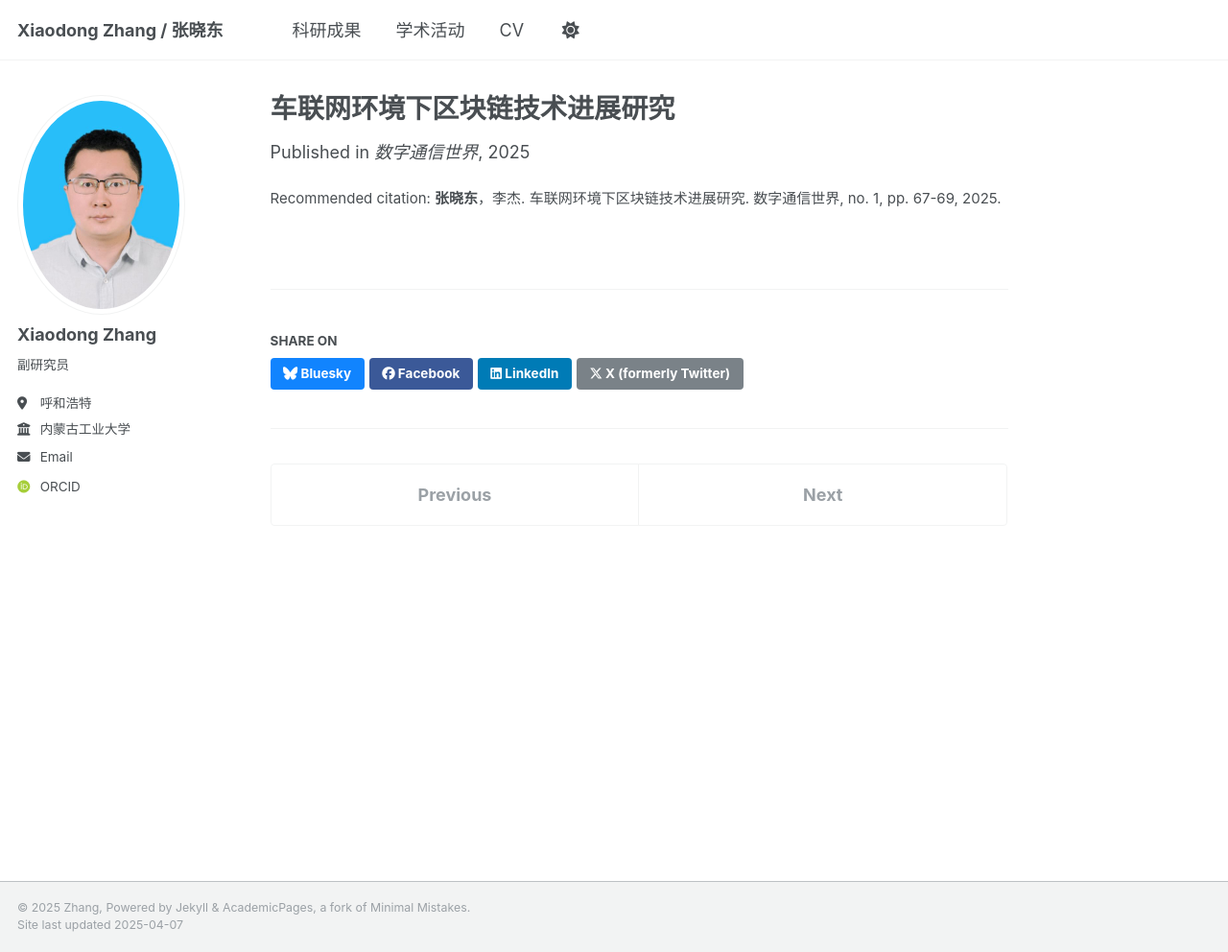
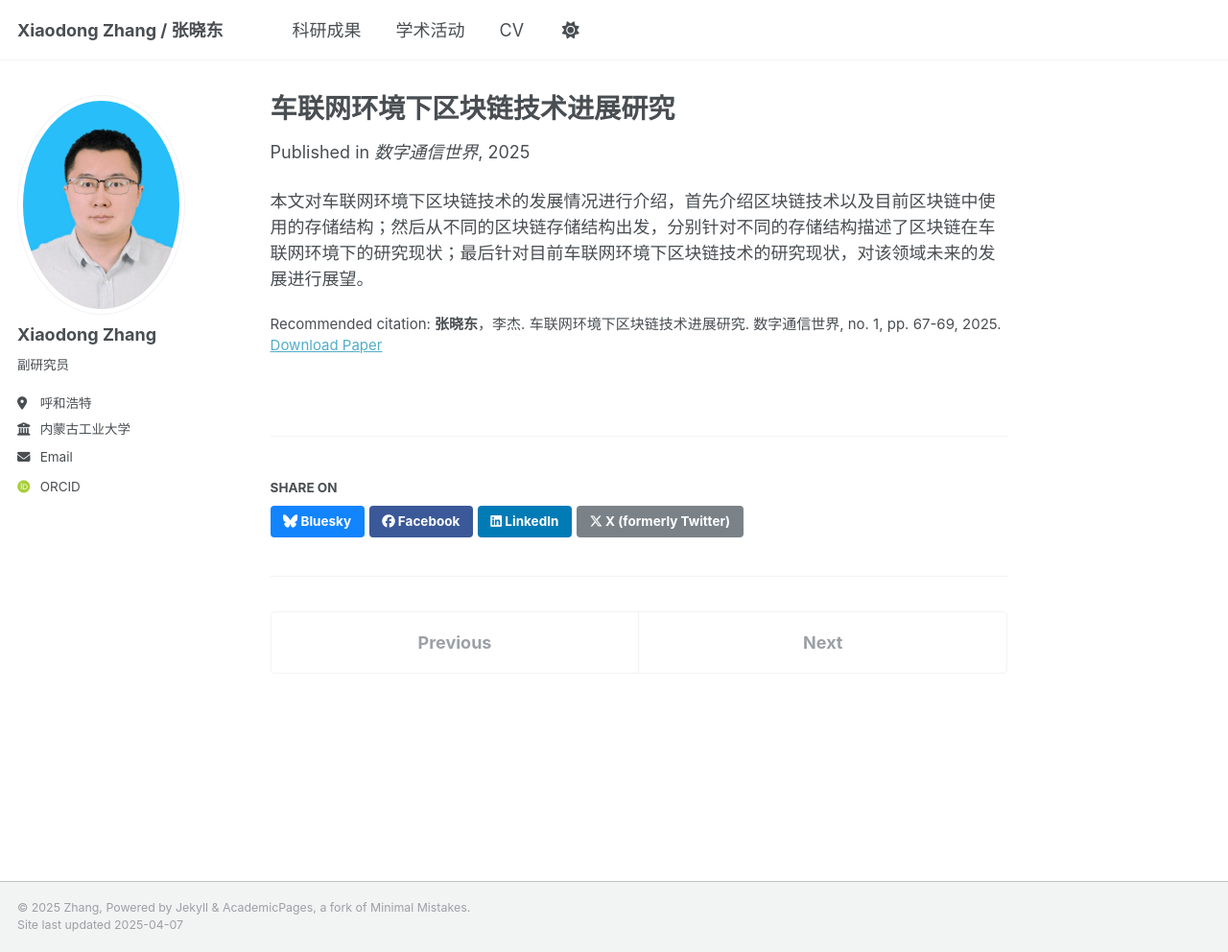
Before and after one commit to zhangxiaodong-imut/zhangxiaodong-imut.github.io, a Jekyll site: the page built from _publications/2025-01-车联网环境下区块链技术进展研究.md, in a window 1280 px wide and 992 px high. Shown: the whole window at 96% size. Built offline with Jekyll 4.4.1, drawn with Linux system fonts in a browser that asks for light colours; some web fonts are replaced.

Commit message:
Update 2025-01-车联网环境下区块链技术进展研究.md

```diff
--- a/_publications/2025-01-车联网环境下区块链技术进展研究.md
+++ b/_publications/2025-01-车联网环境下区块链技术进展研究.md
@@ -7,7 +7,8 @@ category: manuscripts
 date: 2025-01-01
 venue: '数字通信世界'
 # slidesurl: 'http://academicpages.github.io/files/slides1.pdf'
-# paperurl: 'http://academicpages.github.io/files/paper1.pdf'
+paperurl: 'http://kns-cnki-net-s.gdtest.imut.edu.cn:8118/kcms2/article/abstract?v=LzEBRIJt2Q3YJYpJsMcgdw0DgGiRYIX8JDRaS7DXcu0toFh0bVL6ovDWq6Ok1ov69PwmkjebSGEqRNaZkegRyUPbGE-qhAjuDWN43Jr_AqzThvU8zysu3--mfi9Dy8W9l6seyiLmmiyBewM_Pi0iNtpA90TnKbfvM7454f4mFT5cNJSt-iO25NpnCQQwJNQq&uniplatform=NZKPT&language=CHS'
 # bibtexurl: 'http://academicpages.github.io/files/bibtex1.bib'
 citation: '<b>张晓东</b>，李杰. 车联网环境下区块链技术进展研究. 数字通信世界, no. 1, pp. 67-69, 2025.'
 ---
+本文对车联网环境下区块链技术的发展情况进行介绍，首先介绍区块链技术以及目前区块链中使用的存储结构；然后从不同的区块链存储结构出发，分别针对不同的存储结构描述了区块链在车联网环境下的研究现状；最后针对目前车联网环境下区块链技术的研究现状，对该领域未来的发展进行展望。
```
